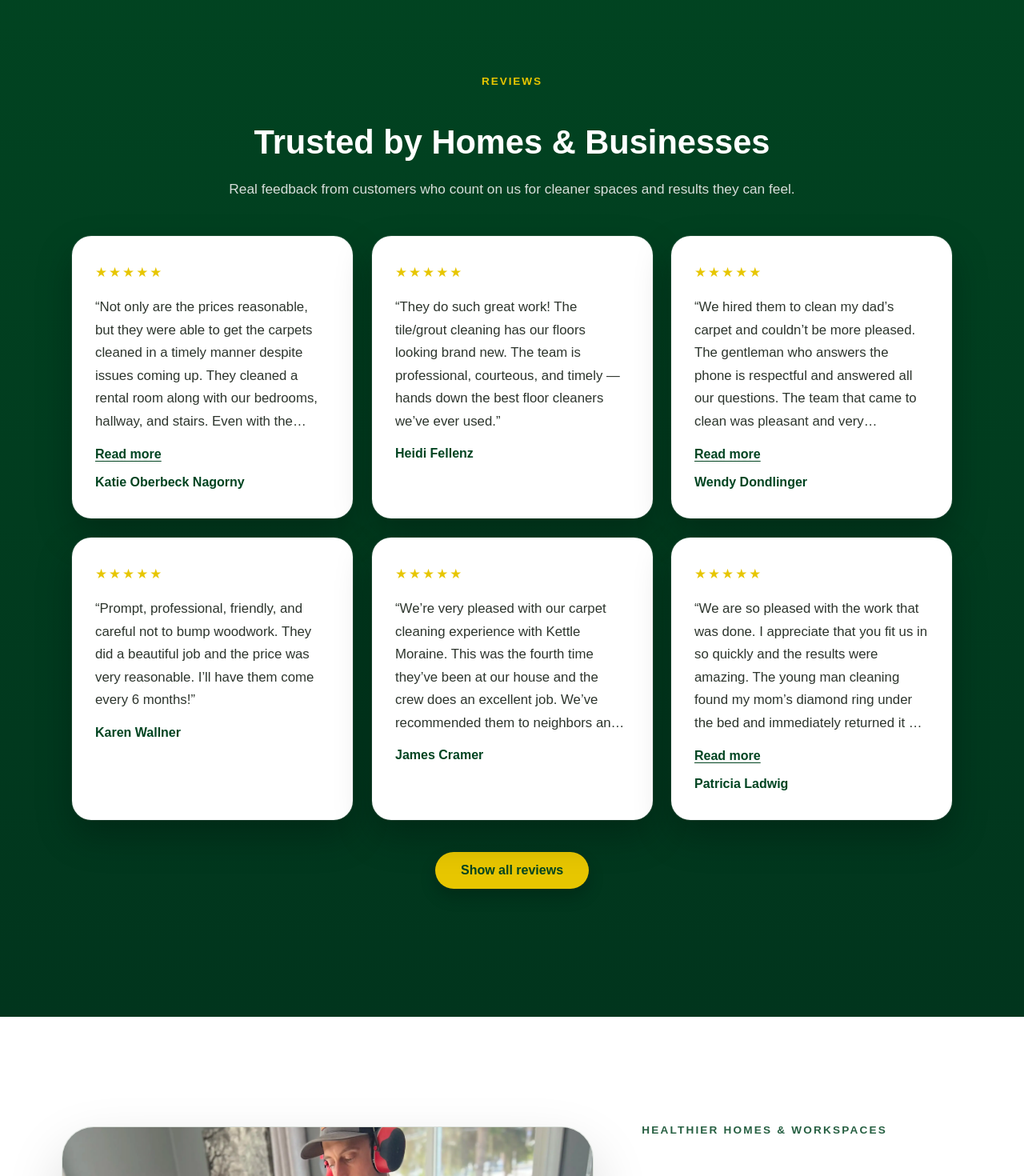
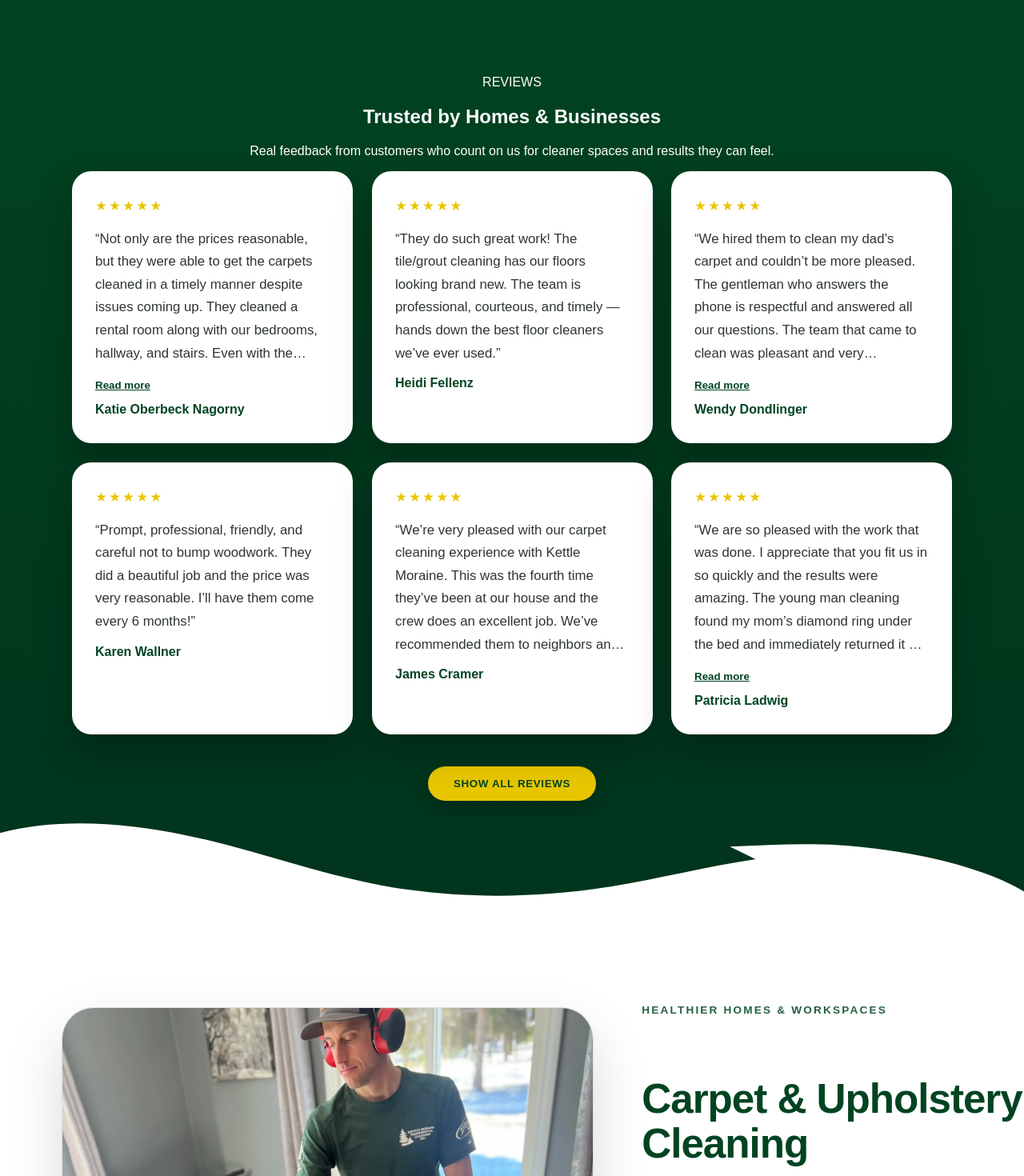
Before and after one commit to ZachAH/KML, a React (Vite) app: page / in a window 1280 px wide. Shown: the part 1020-2490 px from the top of the page at 80% size. Built offline with nearby package versions, Linux system fonts and the light colour scheme.

Commit message:
finishing updates

```diff
--- a/src/components/LandingPage.css
+++ b/src/components/LandingPage.css
@@ -12,7 +12,7 @@ body {
 :root {
   --brand-green: #014421;
   --brand-green-light: #1a5e34;
-  --light-bg: #f3f6f4;
+  --light-bg: #ffff;
   --cta-yellow: #e7c600;
   --text-dark: #1d1d1d;
 }
@@ -133,11 +133,13 @@ body {
 
 .hero-layout {
   display: grid;
-  /* Shifted ratio slightly to give the logo more territory */
-  grid-template-columns: minmax(0, 1.1fr) minmax(0, 1fr);
+  /* Balanced ratio for better centering */
+  grid-template-columns: minmax(0, 1fr) minmax(0, 1fr);
   align-items: center;
-  gap: 40px;
-  /* Tighter gap for a more cohesive look */
+  gap: 60px;
+  /* Slightly wider gap for better breathing room */
+  max-width: 1400px;
+  margin: 0 auto;
 }
 
 /* ======================================================
@@ -336,16 +338,6 @@ body {
   font-weight: 700;
 }
 
-/* Very subtle "freshness" glint behind the keywords */
-.sub-highlight::before {
-  content: "";
-  position: absolute;
-  z-index: -1;
-  inset: -2px -4px;
-  background: radial-gradient(circle, rgba(1, 68, 33, 0.05) 0%, transparent 80%);
-  border-radius: 4px;
-}
-
 /* ======================================================
    FIX: ELIMINATE THE COLOR SEAM
 ====================================================== */
--- a/src/components/Services.css
+++ b/src/components/Services.css
@@ -1,16 +1,48 @@
 /* ======================================================
-   1. GLOBAL PANEL LAYOUT & ALTERNATING THEMES
+   GLOBAL COLOR LOCK: PURE WHITE
+   Kills "ghost" seams by forcing every white section to match.
+====================================================== */
+
+:root {
+  --perfect-white: #ffffff;
+}
+
+body,
+.panel-white,
+.services-panels,
+.gallery-panel.panel {
+  background-color: var(--perfect-white) !important;
+}
+
+/* Ensure the divider container itself doesn't have a background */
+.section-divider {
+  background-color: transparent !important;
+  outline: none;
+  border: none;
+}
+
+/* ======================================================
+   1. SERVICES WRAPPER (THE WELD)
 ====================================================== */
 
 .services-panels {
   width: 100%;
-  overflow: hidden;
-  /* Pull up to overlap any potential seams from sections above */
-  margin-top: -2px;
+  overflow: visible;
+  /* 🔑 Pulls the white section UP to sit right under the wave */
+  margin-top: 0px;
+  position: relative;
+  /* 🔑 Stays UNDER the Testimonials wave (z-index: 100) */
+  z-index: 5;
+  background-color: var(--perfect-white) !important;
 }
+
+/* ======================================================
+   2. PANEL LAYOUT (EDITORIAL GRID)
+====================================================== */
 
 .panel {
   width: 100%;
+  /* 🔑 Use min-height so content doesn't "vanish" or get pushed too far */
   min-height: 100vh;
   display: grid;
   grid-template-columns: minmax(0, 1.2fr) minmax(0, 1fr);
@@ -20,21 +52,23 @@
   position: relative;
 }
 
-/* White Theme */
-.panel-white {
-  background-color: #ffffff;
+/* 🔑 SPECIAL FIX: First panel sits right under wave with proper spacing */
+.panel:first-of-type {
+  padding-top: 120px !important;
+  min-height: auto;
 }
 
-/* Premium Green Theme */
+/* Premium Green Theme (LVT/Hard Surfaces Section) */
 .panel-green {
   background: radial-gradient(circle at 35% 40%, #1a6a3a 0%, #014421 45%, #01351d 100%);
   color: #ffffff;
-  z-index: 1;
-  /* Extra vertical padding to give the waves room to breathe */
+  z-index: 10;
   padding: 180px 6%;
+  margin-top: -2px;
+  /* Prevent sub-pixel seams */
 }
 
-/* Reverse layout for variety */
+/* Reverse layout logic */
 .service-panel--reverse {
   grid-template-columns: minmax(0, 1fr) minmax(0, 1.2fr);
 }
@@ -48,7 +82,7 @@
 }
 
 /* ======================================================
-   2. THE FLOW (SVG HILL DIVIDERS)
+   3. INTERNAL DIVIDERS (HILL WAVES)
 ====================================================== */
 
 .panel-divider {
@@ -56,28 +90,27 @@
   left: 0;
   width: 100%;
   line-height: 0;
-  z-index: 10;
+  z-index: 20;
 }
 
 .divider-top {
   top: -1px;
-  /* Stitching to the white section above */
 }
 
 .divider-bottom {
   bottom: -1px;
-  /* Stitching to the white section below */
 }
 
 .panel-divider svg {
   display: block;
-  width: 100%;
+  width: calc(100% + 4px);
+  /* Prevent side gaps */
   height: 90px;
   shape-rendering: geometricPrecision;
 }
 
 /* ======================================================
-   3. TEXT CONTENT & EDITORIAL TYPOGRAPHY
+   4. TEXT CONTENT & TYPOGRAPHY
 ====================================================== */
 
 .service-panel-copy {
@@ -91,14 +124,14 @@
   font-size: 0.85rem;
   letter-spacing: 0.16em;
   font-weight: 800;
-  color: var(--brand-green);
+  color: var(--brand-green, #014421);
   opacity: 0.85;
 }
 
 .service-heading {
   font-size: clamp(2.2rem, 5vw, 3.2rem);
   font-weight: 800;
-  color: var(--brand-green);
+  color: var(--brand-green, #014421);
   line-height: 1.1;
   letter-spacing: -0.02em;
 }
@@ -106,7 +139,6 @@
 .service-intro {
   font-size: 1.15rem;
   line-height: 1.8;
-  /* "Clean & Airy" line height */
   color: #374037;
 }
 
@@ -127,12 +159,12 @@
 
 .service-list li::before {
   content: "•";
-  color: var(--brand-green);
+  color: var(--brand-green, #014421);
   margin-right: 10px;
   font-weight: bold;
 }
 
-/* --- Green Panel Inversions --- */
+/* Green Panel Verbiage Inversions */
 .panel-green .service-heading,
 .panel-green .service-intro,
 .panel-green .service-list li {
@@ -140,17 +172,41 @@
 }
 
 .panel-green .service-eyebrow {
-  color: var(--cta-yellow);
-  /* Contrast pop */
+  color: var(--cta-yellow, #E7C600);
   opacity: 1;
 }
 
 .panel-green .service-list li::before {
-  color: var(--cta-yellow);
+  color: var(--cta-yellow, #E7C600);
 }
 
 /* ======================================================
-   4. IMAGE FRAMES & DEPTH
+   5. BUTTONS (CLIENT REQUEST: YELLOW / GREEN TEXT)
+====================================================== */
+
+.service-cta-btn,
+.quote-action-btn {
+  background: var(--cta-yellow, #E7C600) !important;
+  color: var(--brand-green, #014421) !important;
+  border: none;
+  padding: 14px 32px;
+  border-radius: 999px;
+  font-weight: 800;
+  cursor: pointer;
+  box-shadow: 0 10px 20px rgba(0, 0, 0, 0.2);
+  transition: all 0.25s ease;
+  text-transform: uppercase;
+  letter-spacing: 0.05em;
+}
+
+.service-cta-btn:hover {
+  transform: translateY(-3px);
+  box-shadow: 0 15px 30px rgba(0, 0, 0, 0.3);
+  filter: brightness(1.05);
+}
+
+/* ======================================================
+   6. IMAGE FRAMES & DEPTH
 ====================================================== */
 
 .service-panel-media {
@@ -162,7 +218,6 @@
   width: 100%;
   aspect-ratio: 4 / 5;
   border-radius: 40px;
-  /* Modern, organic curves */
   overflow: hidden;
   box-shadow: 0 30px 70px rgba(0, 0, 0, 0.15);
   border: 1px solid rgba(0, 0, 0, 0.05);
@@ -182,29 +237,33 @@
 }
 
 /* ======================================================
-   5. MOBILE RESPONSIVE FIXES
+   7. MOBILE RESPONSIVE WELDING
 ====================================================== */
 
 @media (max-width: 900px) {
+  .services-panels {
+    margin-top: 0px !important;
+  }
+
   .panel {
     display: block !important;
-    height: auto !important;
-    padding: 80px 18px !important;
+    min-height: auto !important;
+    padding: 60px 18px !important;
+  }
+
+  .panel:first-of-type {
+    padding-top: 100px !important;
   }
 
   .panel-green {
     padding: 120px 18px !important;
   }
 
-  .service-panel-media {
-    width: 92% !important;
-    margin: 0 auto 30px auto !important;
-  }
-
   .service-image-frame {
     aspect-ratio: 16 / 11 !important;
     max-height: 350px !important;
     border-radius: 24px !important;
+    margin: 0 auto 30px auto !important;
   }
 
   .service-panel-copy {
@@ -218,24 +277,15 @@
     margin-bottom: 12px !important;
   }
 
-  .service-intro {
-    font-size: 1.05rem;
-    max-width: 100%;
-  }
-
   .service-list {
     text-align: left !important;
     max-width: 320px;
     margin: 20px auto 0;
   }
-
-  .panel-divider svg {
-    height: 60px;
-  }
 }
 
 /* ======================================================
-   6. GALLERY PANEL (STAYS CLEAN WHITE)
+   8. GALLERY PANEL (STAYS CLEAN WHITE)
 ====================================================== */
 
 .gallery-panel.panel {
@@ -244,12 +294,12 @@
   display: flex;
   flex-direction: column;
   align-items: center;
-  background: #ffffff;
+  background: var(--perfect-white);
 }
 
 .gallery-title {
   font-size: clamp(2rem, 4vw, 2.8rem);
-  color: var(--brand-green);
+  color: var(--brand-green, #014421);
   font-weight: 800;
   margin-bottom: 40px;
   text-align: center;
--- a/src/components/Testimonials.css
+++ b/src/components/Testimonials.css
@@ -1,24 +1,47 @@
 /* ======================================================
-   1. THE "SEAMLESS" WRAPPER & BACKGROUND
-   This "welds" the white hero to the green section.
+   GLOBAL COLOR LOCK: PURE WHITE
+   Prevents "ghost" seams between sections.
+====================================================== */
+
+:root {
+    --perfect-white: #ffffff;
+}
+
+body,
+.panel-white,
+.services-panels,
+.gallery-panel.panel {
+    background-color: var(--perfect-white) !important;
+}
+
+/* Ensure the divider container itself doesn't have a background */
+.section-divider {
+    background-color: transparent !important;
+    outline: none;
+    border: none;
+}
+
+/* ======================================================
+   1. SECTION WRAPPER & BACKGROUND (THE GREEN VALLEY)
 ====================================================== */
 
 .section-dark-green {
-    /* Pull the section up so it sits UNDER the wave overlap from above */
     margin-top: -2px;
+    /* Stitching to the white hero above */
     position: relative;
-    z-index: 1;
-    /* Rich gradient base */
-    background: linear-gradient(to bottom, #014421 0%, #01351d 100%);
+    z-index: 10;
     overflow: visible;
-    /* Allows 3D cards to pop out during animation */
 }
 
 .testimonials {
+    /* 🔑 Direct Background Lock: Ensures green reaches the very bottom edge */
+    background: linear-gradient(to bottom, #014421 0%, #01351d 100%) !important;
     color: #ffffff;
-    padding: 140px 6% 100px;
-    /* Top padding allows for the wave overlap */
+    /* 🔑 Math Alignment: Minimal bottom padding, wave provides the spacing */
+    padding: 140px 6% 20px;
+    margin-bottom: 100px;
     position: relative;
+    overflow: visible;
 }
 
 .testimonials-inner {
@@ -28,66 +51,27 @@
 }
 
 /* ======================================================
-   2. TYPOGRAPHY (EDITORIAL VIBE)
-====================================================== */
-
-.testimonials-eyebrow {
-    font-size: 0.85rem;
-    font-weight: 800;
-    letter-spacing: 0.14em;
-    margin-bottom: 12px;
-    color: var(--cta-yellow, #E7C600);
-    /* High-end contrast */
-}
-
-.testimonials-title {
-    font-size: clamp(2rem, 4vw, 2.6rem);
-    font-weight: 900;
-    margin-bottom: 14px;
-    color: #ffffff;
-}
-
-.testimonials-subtitle {
-    max-width: 760px;
-    margin: 0 auto 44px;
-    font-size: 1.08rem;
-    line-height: 1.6;
-    opacity: 0.9;
-    color: #f0f0f0;
-}
-
-/* ======================================================
-   3. THE GRID (3D PREPARATION)
+   2. THE GRID (3D WATERFALL SETUP)
 ====================================================== */
 
 .testimonials-grid {
     display: grid;
     grid-template-columns: repeat(3, minmax(0, 1fr));
     gap: 24px;
-    /* 🔑 CRITICAL for the waterfall rotationX animation */
     perspective: 2000px;
     transform-style: preserve-3d;
 }
 
-/* ======================================================
-   4. THE CARDS (WHITE POP & GLASSMOPHISM)
-====================================================== */
-
 .testimonial-card {
     background: #ffffff;
-    /* Thicker semi-transparent border for "Glass" look */
     border: 1px solid rgba(255, 255, 255, 0.4);
     border-radius: 24px;
     padding: 32px 28px;
     text-align: left;
     color: #1d1d1d;
+    box-shadow: 0 20px 45px rgba(0, 0, 0, 0.25);
 
-    /* Mix of dark shadow and subtle green depth */
-    box-shadow:
-        0 20px 45px rgba(0, 0, 0, 0.25),
-        0 0 0 1px rgba(255, 255, 255, 0.1);
-
-    /* Performance optimization for GSAP */
+    /* GSAP Performance optimization */
     will-change: transform, opacity;
     backface-visibility: hidden;
 
@@ -103,7 +87,7 @@
 }
 
 /* ======================================================
-   5. INTERNAL ELEMENTS (STARS, TEXT, META)
+   3. INTERNAL ELEMENTS (STARS, TEXT, NAMES)
 ====================================================== */
 
 .stars {
@@ -136,6 +120,11 @@
     overflow: hidden;
 }
 
+.testimonial-name {
+    font-weight: 800;
+    color: var(--brand-green, #014421);
+}
+
 .testimonial-toggle {
     background: transparent;
     border: none;
@@ -145,16 +134,36 @@
     cursor: pointer;
     color: var(--brand-green, #014421);
     text-decoration: underline;
-    text-underline-offset: 3px;
-}
-
-.testimonial-name {
-    font-weight: 800;
-    color: var(--brand-green, #014421);
 }
 
 /* ======================================================
-   6. ACTIONS & RESPONSIVE
+   4. THE BOTTOM WAVE (THE SEAM WELDER)
+====================================================== */
+
+.testimonials .divider-bottom {
+    position: absolute;
+    bottom: -100px;
+    /* Position wave exactly at calculated margin */
+    left: 0;
+    width: 100%;
+    line-height: 0;
+    z-index: 100;
+    /* 🔑 Stays ON TOP of the white services section */
+    pointer-events: none;
+    background: transparent !important;
+}
+
+.testimonials .divider-bottom svg {
+    display: block;
+    width: calc(100% + 10px);
+    /* Over-extend to prevent side-seams */
+    height: 100px;
+    shape-rendering: geometricPrecision;
+    background-color: #ffffff;
+}
+
+/* ======================================================
+   5. ACTIONS & BUTTONS (CLIENT REVISIONS)
 ====================================================== */
 
 .testimonials-actions {
@@ -162,22 +171,28 @@
 }
 
 .testimonials-btn {
-    background: var(--cta-yellow, #E7C600);
-    color: var(--brand-green, #014421);
+    /* 🔑 Yellow with Green Text per client request */
+    background: var(--cta-yellow, #E7C600) !important;
+    color: var(--brand-green, #014421) !important;
     border: none;
     padding: 14px 32px;
     border-radius: 999px;
     font-weight: 800;
-    cursor: pointer;
+    text-transform: uppercase;
+    letter-spacing: 0.05em;
     box-shadow: 0 10px 20px rgba(0, 0, 0, 0.2);
-    transition: all 0.2s ease;
+    transition: all 0.25s ease;
 }
 
 .testimonials-btn:hover {
-    transform: translateY(-2px);
+    transform: translateY(-3px);
+    box-shadow: 0 15px 30px rgba(0, 0, 0, 0.35);
     filter: brightness(1.05);
-    box-shadow: 0 15px 30px rgba(0, 0, 0, 0.3);
 }
+
+/* ======================================================
+   6. RESPONSIVE REFINEMENTS
+====================================================== */
 
 @media (max-width: 980px) {
     .testimonials-grid {
@@ -187,7 +202,8 @@
 
 @media (max-width: 620px) {
     .testimonials {
-        padding: 110px 6% 75px;
+        padding: 110px 6% 20px;
+        margin-bottom: 80px !important;
     }
 
     .testimonials-grid {
@@ -197,31 +213,12 @@
     .testimonials-title {
         font-size: 2rem;
     }
-}
-
 
     .testimonials .divider-bottom {
-    position: absolute;
-    bottom: -1px;
-    /* 🔑 Physical overlap to hide the seam */
-    left: 0;
-    width: 100%;
-    line-height: 0;
-    z-index: 10;
-    pointer-events: none;
+        bottom: -80px;
     }
 
     .testimonials .divider-bottom svg {
-    display: block;
-    width: calc(100% + 1.3px);
-    height: 100px;
-    shape-rendering: geometricPrecision;
+        height: 80px;
     }
-
-/* Ensure the Testimonials section has room for the wave */
-.testimonials {
-    padding-bottom: 160px !important;
-    /* Increase bottom padding so content doesn't hit the wave */
-    position: relative;
-    overflow: visible;
 }
--- a/src/components/Testimonials.tsx
+++ b/src/components/Testimonials.tsx
@@ -2,8 +2,9 @@ import { useEffect, useMemo, useState, useRef } from "react";
 import { gsap } from "gsap";
 import { ScrollTrigger } from "gsap/ScrollTrigger";
 import "./Testimonials.css";
-import Stars from "../components/Stars"; // Adjust path as needed
+import Stars from "../components/Stars";
 
+// Register ScrollTrigger plugin for the waterfall entrance
 gsap.registerPlugin(ScrollTrigger);
 
 type Review = {
@@ -79,7 +80,6 @@ const reviews: Review[] = [
   },
 ];
 
-
 const NEEDS_TOGGLE_CHARS = 260;
 const MOBILE_MAX_WIDTH = 620;
 
@@ -107,6 +107,7 @@ const Testimonials = () => {
     setExpanded(prev => ({ ...prev, [id]: !prev[id] }));
   };
 
+  // GSAP Waterfall Cascade Logic
   useEffect(() => {
     if (!gridRef.current) return;
 
@@ -127,7 +128,7 @@ const Testimonials = () => {
           stagger: 0.1,
           duration: 0.8,
           ease: "expo.out",
-          clearProps: "all",    // 🔑 Fixes the "invisible" bug after animation
+          clearProps: "all",
           force3D: true,
         });
       }
@@ -157,7 +158,11 @@ const Testimonials = () => {
                   “{review.text}”
                 </p>
                 {isLong && (
-                  <button type="button" className="testimonial-toggle" onClick={() => toggleExpanded(review.id)}>
+                  <button
+                    type="button"
+                    className="testimonial-toggle"
+                    onClick={() => toggleExpanded(review.id)}
+                  >
                     {isExpanded ? "Read less" : "Read more"}
                   </button>
                 )}
@@ -165,20 +170,31 @@ const Testimonials = () => {
                   <span className="testimonial-name">{review.name}</span>
                 </div>
               </article>
-
             );
           })}
         </div>
 
         {reviews.length > (isMobile ? 3 : 6) && (
           <div className="testimonials-actions">
-            <button className="testimonials-btn" onClick={() => setShowAll(!showAll)}>
+            <button
+              className="testimonials-btn"
+              onClick={() => setShowAll(!showAll)}
+            >
               {showAll ? "Show fewer reviews" : "Show all reviews"}
             </button>
           </div>
         )}
       </div>
 
+      {/* 🌊 Bottom Transition Divider: Flowing Green back into White for Services */}
+      <div className="section-divider divider-bottom">
+        <svg viewBox="0 0 1200 120" preserveAspectRatio="none" style={{ transform: 'rotate(180deg)' }}>
+          <path
+            d="M321.39,56.44c58-10.79,114.16-30.13,172-41.86,82.39-16.72,168.19-17.73,250.45-.39C823.78,31,906.67,72,985.66,92.83c70.05,18.48,146.53,26.09,214.34,3V120H0V0C41.13,38.15,124.26,67.14,213,76.53c45,4.75,90.38,1.44,138.4-1.28Z"
+            fill="#01351d"  /* 🔑 Matches the bottom of the section gradient */
+          />
+        </svg>
+      </div>
     </section>
   );
 };
--- a/src/index.css
+++ b/src/index.css
@@ -1,81 +1,54 @@
 /* 🎯 Global Brand Background Fix */
+/* index.css */
 :root {
-  --brand-green: #003b23;
-
+  --brand-green: #014421;
+  --cta-yellow: #E7C600;
   font-family: system-ui, Avenir, Helvetica, Arial, sans-serif;
-  line-height: 1.5;
-  font-weight: 400;
-
-  color-scheme: light dark;
-  color: rgba(255, 255, 255, 0.87);
-
-  /* Force green background globally */
-  background-color: var(--brand-green) !important;
-
-  font-synthesis: none;
-  text-rendering: optimizeLegibility;
-  -webkit-font-smoothing: antialiased;
-  -moz-osx-font-smoothing: grayscale;
+  color-scheme: light;
+  /* 🔑 REMOVE: background-color: var(--brand-green) !important; */
+  background-color: #ffffff;
+  color: #1d1d1d;
 }
 
-/* Links */
+html, body {
+  margin: 0;
+  width: 100%;
+  min-height: 100vh;
+  /* 🔑 CHANGE: White is now the default "floor" */
+  background-color: #ffffff;
+  overflow-x: hidden;
+}
+
+/* Smooth scroll & Navbar Offset */
+html {
+  scroll-behavior: smooth;
+  scroll-padding-top: 110px;
+}
+
+/* Base Link Styles */
 a {
   font-weight: 500;
-  color: #646cff;
-  text-decoration: inherit;
+  color: var(--brand-green);
+  text-decoration: none;
+  transition: opacity 0.2s ease;
 }
 
 a:hover {
-  color: #535bf2;
+  opacity: 0.8;
 }
 
-/* Layout base */
-html,
-body {
-  margin: 0;
-  width: 100%;
-  min-height: 100vh;
-  background-color: var(--brand-green) !important;
+/* Global Button Reset (Individual sections will override this) */
+button {
+  font-family: inherit;
+  cursor: pointer;
 }
 
-/* Typography */
-h1 {
-  font-size: 3.2em;
-  line-height: 1.1;
-}
-
-/* Buttons */
-button {
-  border-radius: 8px;
-  border: 1px solid transparent;
-  padding: 0.6em 1.2em;
-  font-size: 1em;
-  font-weight: 500;
-  font-family: inherit;
-  background-color: #1a1a1a;
-  cursor: pointer;
-  transition: border-color 0.25s;
-}
-
-button:hover {
-  border-color: #646cff;
-}
-
-button:focus,
-button:focus-visible {
-  outline: 4px auto -webkit-focus-ring-color;
-}
-
-/* Disable prefers-color-scheme overrides so green stays green */
-@media (prefers-color-scheme: light) {
+/* 🔑 Clean up the media query so it doesn't force colors */
+@media (prefers-color-scheme: dark) {
   :root {
-    color: #ffffff;
-    /* keep text white */
-    background-color: var(--brand-green) !important;
-  }
-
-  button {
-    background-color: #1a1a1a;
+    /* Keep backgrounds consistent so your brand logic stays in control */
+    background-color: #ffffff;
+    color: #1d1d1d;
   }
 }
 
@@ -113,6 +86,15 @@ html {
 }
 
 @keyframes glowPulse {
-  0%, 100% { opacity: 0.6; transform: translateX(-50%) scaleX(1); }
-  50% { opacity: 1; transform: translateX(-50%) scaleX(1.2); }
+
+  0%,
+  100% {
+    opacity: 0.6;
+    transform: translateX(-50%) scaleX(1);
+  }
+
+  50% {
+    opacity: 1;
+    transform: translateX(-50%) scaleX(1.2);
+  }
 }
```
Also changed, not shown: src/components/Services.tsx (+24 -14 lines), 1 other file (tests, documents, lock files or other folders). Lines whose indentation alone changed are shown as unchanged.
